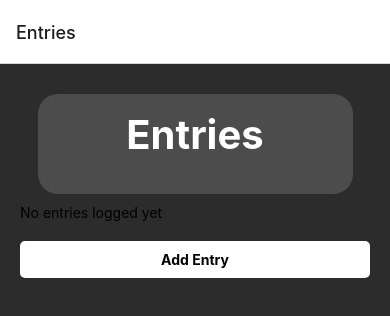
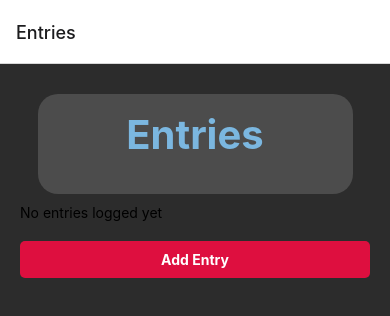
Before and after one commit to WSU-4110/VitalTrack, a React Native app in the folder VitalTrackApp/: screen /Entries in a window 390 px wide. Shown: the top 316 px of the page. Built offline with nearby package versions, Linux system fonts and the light colour scheme.

Commit message:
align well being entry page center

```diff
--- a/VitalTrackApp/src/screens/Entries.js
+++ b/VitalTrackApp/src/screens/Entries.js
@@ -186,6 +186,7 @@ export default function EntriesScreen() {
                         {/* Step 1: Well-being Selection */}
                         {currentStep === 'wellbeing' && (
                             <>
+                                <View style={styles.wellbeing}>
                                     <Text style={styles.modalTitle}>How is your well-being today?</Text>
                                     <View style={styles.iconRow}>
                                         {Object.keys(wellBeingIcons).map((wellBeing) => (
@@ -213,6 +214,8 @@ export default function EntriesScreen() {
                                             </TouchableOpacity>
                                         ))}
                                     </View>
+                                </View>
+
                             </>
                         )}
 
@@ -468,19 +471,19 @@ const styles = StyleSheet.create({
     title: {
         fontSize: 40,
         fontWeight: 'bold',
-        color: '#ffffff',
+        color: '#7BB7E0',
         textAlign: 'center',
         marginBottom: 20,
     },
     button: {
-        backgroundColor: '#ffffff',
+        backgroundColor: '#DE0F3F',
         borderRadius: 5,
         padding: 10,
         alignItems: 'center',
         marginTop: 20,
     },
     buttonText: {
-        color: '#000',
+        color: '#ffffff',
         fontWeight: 'bold',
     },
     modalContainer: {
@@ -508,7 +511,7 @@ const styles = StyleSheet.create({
         width: '100%',
     },
     modalTitle: {
-        color: '#ffffff',
+        color: '#7BB7E0',
         fontSize: 24,
         marginBottom: 15,
     },
@@ -538,11 +541,13 @@ const styles = StyleSheet.create({
     },
     iconRow: {
         flexDirection: 'row',
-        justifyContent: 'flex-start',
+        // justifyContent: 'flex-start',
         alignItems: 'center',
         marginVertical: 10,
         flexWrap: 'wrap',
         gap: 8,
+        justifyContent: 'center', // Center horizontally within the row
+        alignItems: 'center', // Align items in the row vertically
     },
     icon: {
         height: 60,
@@ -605,4 +610,9 @@ const styles = StyleSheet.create({
         resizeMode: 'contain',
         tintColor: '#ffffff',
     },
+    wellbeing: {
+        justifyContent: 'center', // Centers vertically
+        alignItems: 'center', // Centers horizontally
+
+    },
 });
```
Lines whose indentation alone changed are shown as unchanged.
